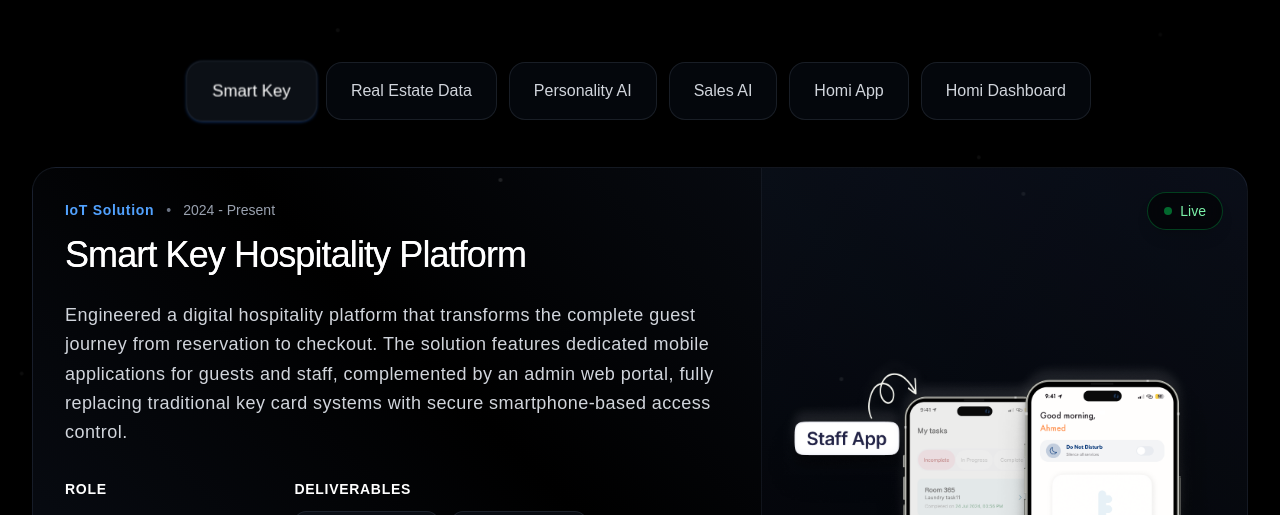
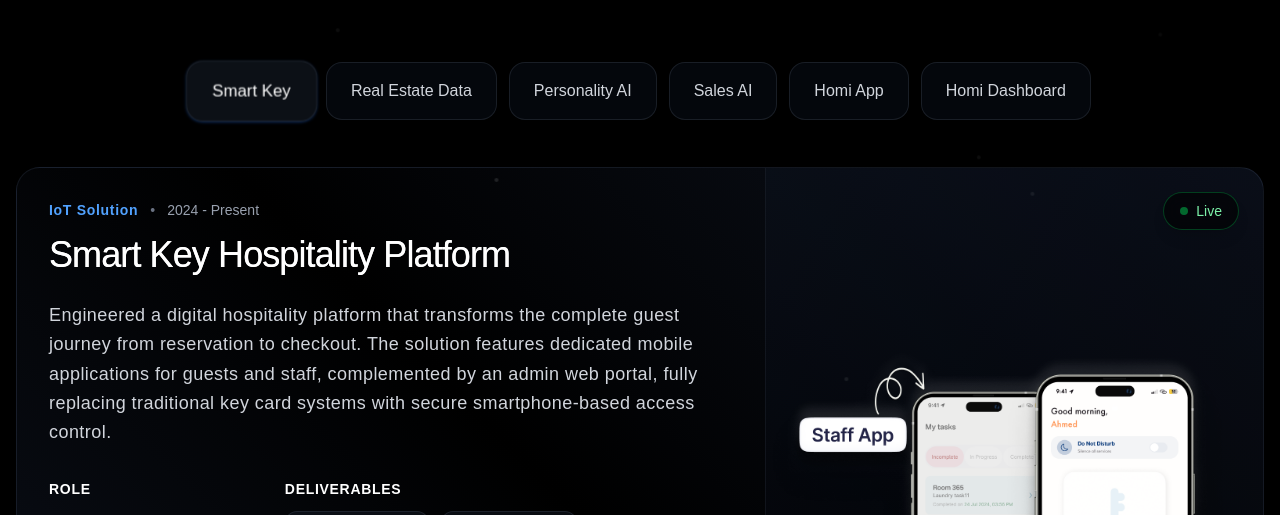
Before and after one commit to Mariam-Fathi/mf-portfolio, a Next.js app: page / in a window 1280 px wide. Shown: the part 1385-1900 px from the top of the page. Built offline with nearby package versions, Linux system fonts and the light colour scheme; a web font is replaced by a local one.

Commit message:
update padding

```diff
--- a/src/components/Project.tsx
+++ b/src/components/Project.tsx
@@ -915,7 +915,7 @@ export function Projects() {
         ))}
       </div>
 
-      <div className="max-w-7xl px-8">
+      <div className="max-w-7xl px-4">
         <div className="text-center">
           <h2
             ref={titleRef}
```
